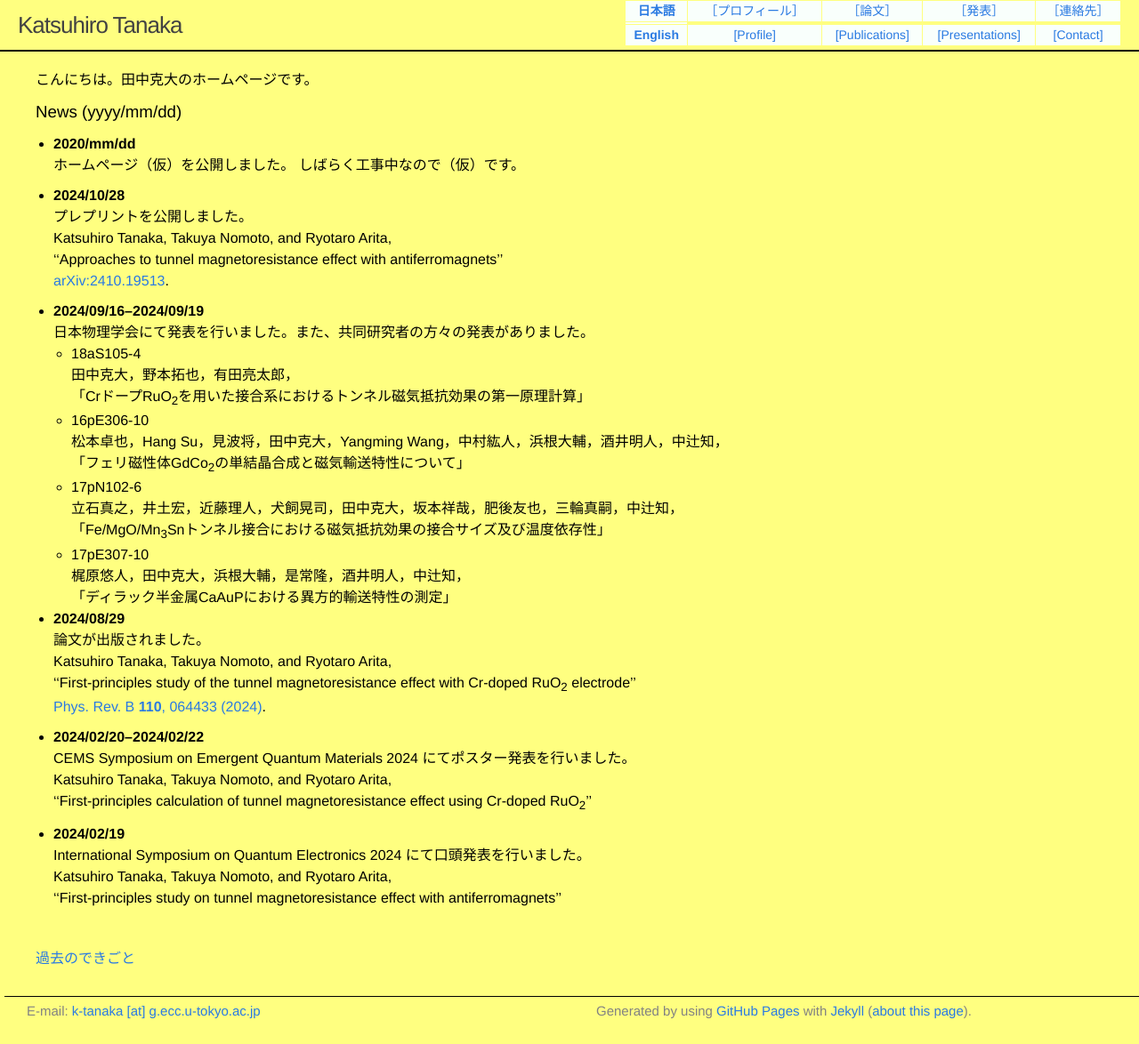
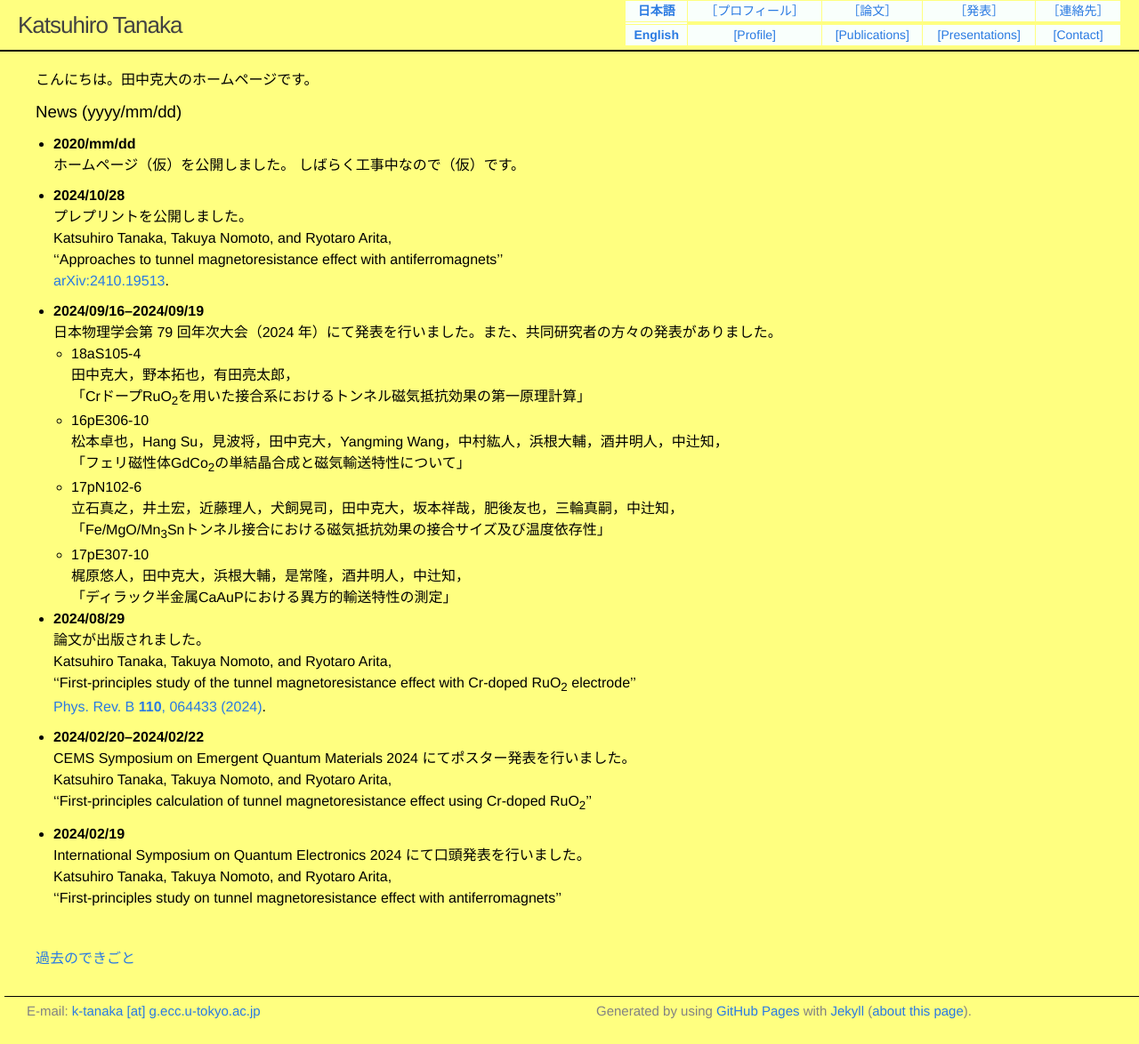
Before and after one commit to katsu-tanaka/katsu-tanaka.github.io, a Jekyll site: the page built from index.md, in a window 1280 px wide. Shown: the whole page at 89% size. Built offline with Jekyll 4.4.1, drawn with Linux system fonts in a browser that asks for light colours.

Commit message:
typo fixed

```diff
--- a/index.md
+++ b/index.md
@@ -17,7 +17,7 @@ title: Katsuhiro Tanaka
   [arXiv:2410.19513](https://doi.org/10.48550/arXiv.2410.19513){:target="_blank"}.
 
 - **2024/09/16--2024/09/19**
-  日本物理学会にて発表を行いました。また、共同研究者の方々の発表がありました。
+  日本物理学会第 79 回年次大会（2024 年）にて発表を行いました。また、共同研究者の方々の発表がありました。
   - 18aS105-4
     田中克大，野本拓也，有田亮太郎，
     「CrドープRuO<sub>2</sub>を用いた接合系におけるトンネル磁気抵抗効果の第一原理計算」
```
Also changed, not shown: index_e.md (+1 -1 lines).
